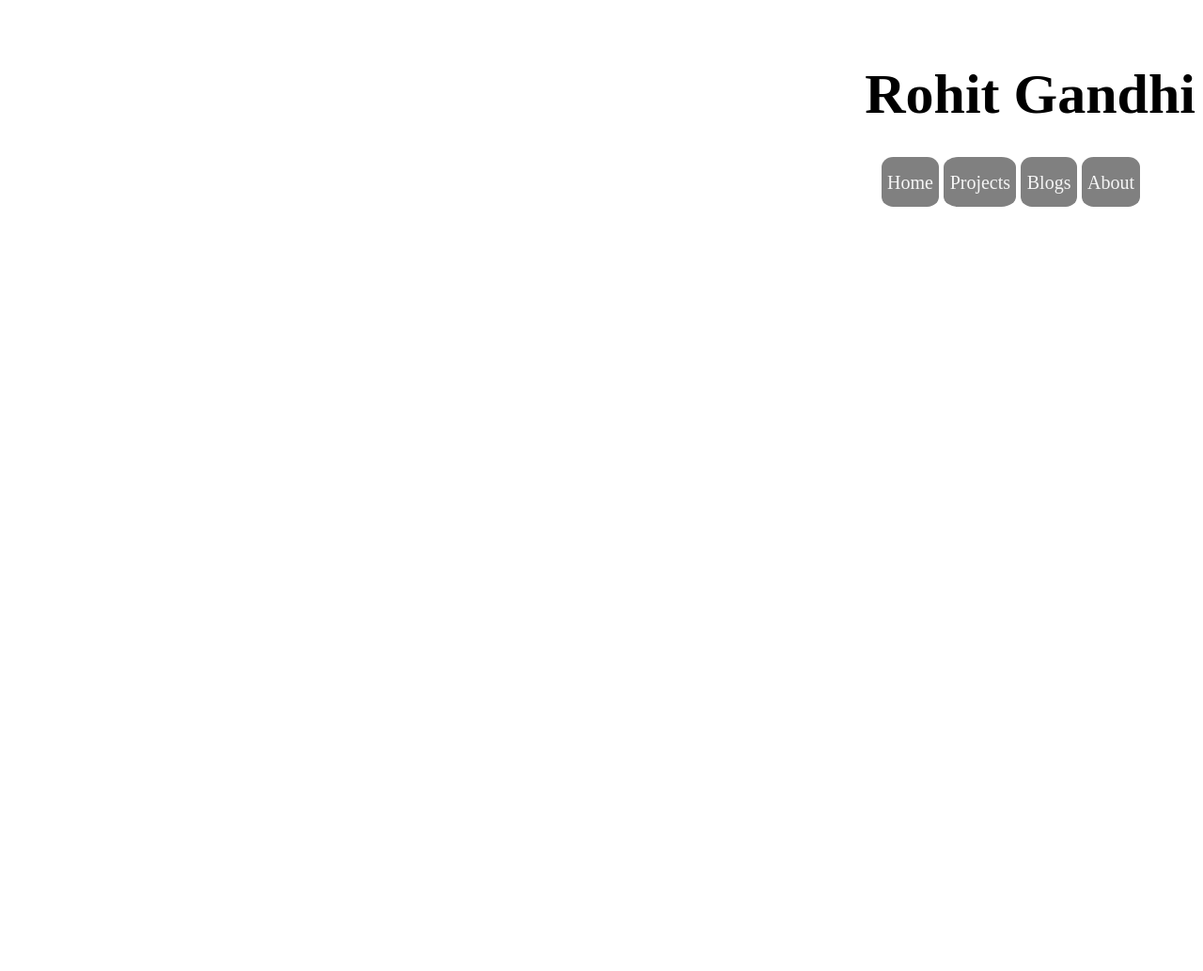
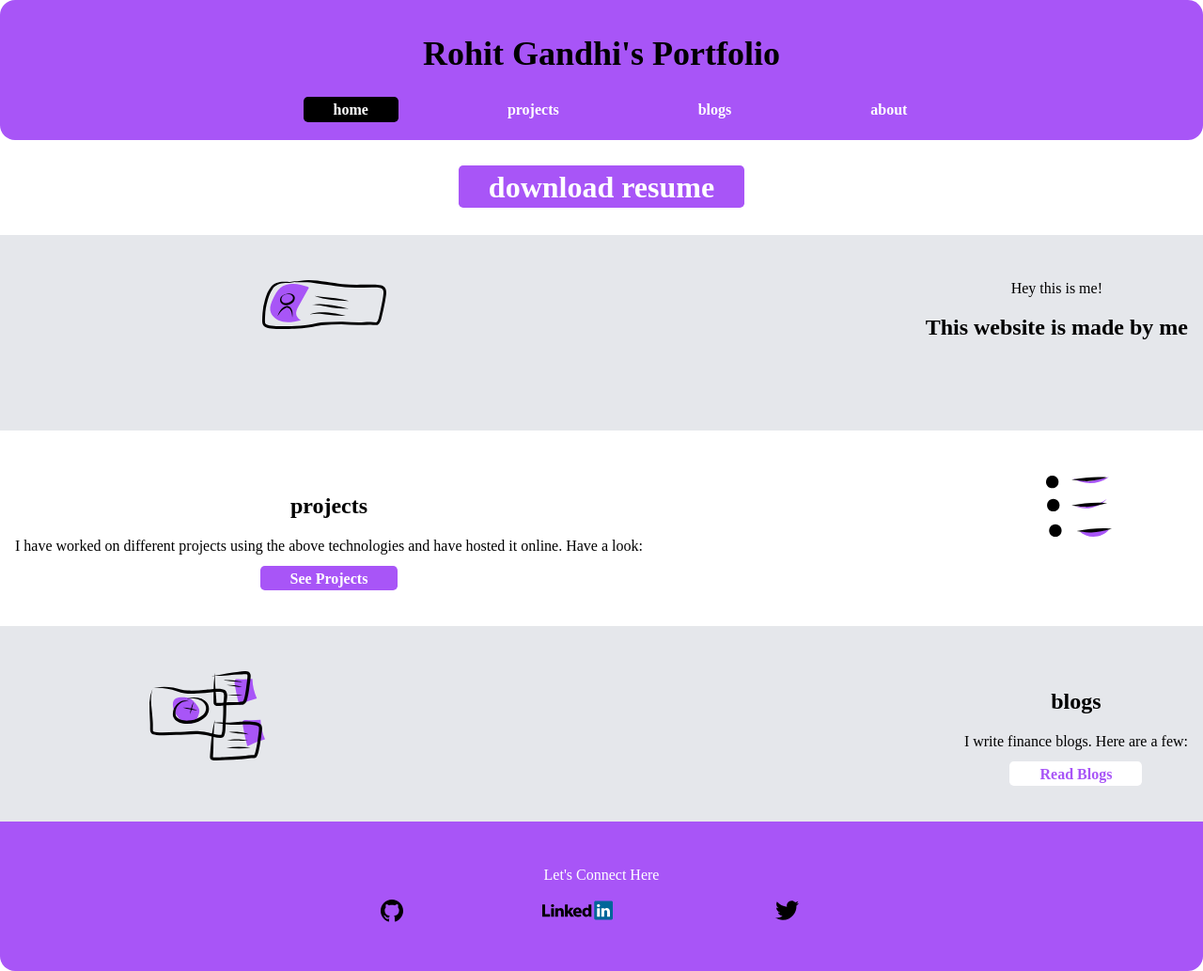
Before and after one commit to rohitrgandhi/Rohit-Gandhi-Portfolio, a plain HTML site: page index.html in a window 1280 px wide. Shown: the whole page at 94% size. Before the commit the page ends 800 px from the top, so only its background shows below. Drawn offline with Linux system fonts and the light colour scheme.

Commit message:
Basic Site Built

```diff
--- a/index.html
+++ b/index.html
@@ -8,21 +8,96 @@
     <link rel="stylesheet" href="/styles.css">
 </head>
 <body>
-<div>
-    <div class="profile-picture">
-        <img src="">
-    </div>
-    <div class="intro">
-        <h1>Rohit Gandhi</h1>
-        <div class="links">
-            <a href="" class="link-decor">Home</a>
-            <a href="" class="link-decor">Projects</a>
-            <a href="" class="link-decor">Blogs</a>
-            <a href="" class="link-decor">About</a>
+    <nav class="navigation container">
+        <div class="nav-brand">
+            <strong>
+            <h1>Rohit Gandhi's Portfolio</h1>
+            </strong>
         </div>
-    </div>
 
-</div>
+        <ul class="list-non-bullet nav-pills">
+
+            <li class="list-item-inline">
+                <a class="link link-active" href="/">
+                home</a>
+            </li>
+
+            <li class="list-item-inline">
+                <a class="link"  href="projects.html"> projects</a>
+            </li>
+
+            <li class="list-item-inline">
+                  <a class="link "  href="blogs.html">
+                blogs</a>
+            </li>
+
+            <li class="list-item-inline">
+                <a class="link "  href="about.html">
+              about</a>
+          </li>
+        </ul>
+    </nav>
+
+    <header class="hero">
+        <a href="Links/Resume-Rohit Gandhi.pdf" download="Resume-Rohit Gandhi" class="link link-primary">download resume</a>
+    </header>
+<!---About  --->
+    <section  class="section ow" >
+        <div class="container-left">
+            <img class="image" src="images/undraw_handcrafts_profile_info.svg">
+        </div>
+        <div class="container-right">
+            Hey this is me!
+            <h2>This website is made by me</h2>
+        </div>
+    </section>
+
+<!---Project  --->
+    <section class="section">
+        <div class="container-left">
+        <h2>projects </h2>
+            <p>I have worked on different projects using the above technologies and have hosted it online. Have a look:</p>
+            <a class="link link-primary" href="projects.html"><strong>See Projects</strong>
+            </a>
+        </div>
+        <div class="container-right">
+            <img class="image" src="images/undraw_handcrafts_options.svg" style="width:30%; height:30%;">
+        </div>
+    </section>
+
+<!---Blog  --->
+    <section  class="section ow" >
+        <div class="container-left">
+            <img class="image" src="images/undraw_handcrafts_add_files.svg" style="width:30%; height:30%;">
+        </div>
+        <div class="container-right">
+            <h2><strong>blogs</strong></h2>
+            <p>I write finance blogs. Here are a few:</p>
+            <a class="link link-secondary" href="blogs.html"><strong>Read Blogs</strong>
+            </a>
+        </div>
+
+    </section>
+
+<footer class="footer">
+<p>Let's Connect Here</p>
+<ul class="list-non-bullet">
+    <li class="list-item-inline" >
+
+        <a class="link" href="https://github.com/rohitrgandhi" target="_blank"><img src="images/git.svg" alt="github">
+        </a>
+    </img>
+    </li>
+    <li class="list-item-inline" >
+
+        <a class="link" href="https://www.linkedin.com/in/rohitgandhi0805/" target="_blank"><img src="images/linkedin.svg" alt="linkedin" height="25" width="75"></a>
+    </li>
+    <li class="list-item-inline" >
+
+        <a target="_blank" class="link" href="https://twitter.com/rohit_0805" target="_blank"><img src="images/twitter.svg" alt="twitter" height="25" width="75"></a>
+    </li>
+</ul>
+</footer>
 
 </body>
 </html>
--- a/styles.css
+++ b/styles.css
@@ -1,31 +1,178 @@
+:root{
+    --primary-color: #a855f7;
+}
+
+
+body {
+        font-family: Gilroy;
+        font-variant-ligatures:none;
+        margin: 0px;
+        overflow-x:auto;
+    }
+
+/** containers **/
+.container{
+    padding:3rem;
+}
+
+.container-center{
+    max-width: 900px;
+    margin: auto;
+}
+
+.container-projects{
+    max-width: 600px;
+    margin:auto;
+    text-align:center;
+}
+.container-blogs{
+    max-width: 900px;
+    margin:auto;
+    text-align: center;
+}
+
+.container-left{
+    margin: 1rem;
+    float: left;
+    text-align: center;
+}
+.container-right{
+    margin: 1rem;
+    float: right;
+    text-align: center;
+}
+/** Links **/
+.link
+{
+    text-decoration: none;
+    padding:.3rem 2rem;
+    color:white;
+    font-weight: bold;
+    border-radius: 1rem;
+    border-radius: .3rem;
+    margin: 2rem;
+}
+.link-primary
+{
+    color:white;
+    background-color:#a855f7;
+}
+.link-secondary
+{
+    color:#a855f7;
+    background-color: white;
+}
+.link-blog
+{
+    text-decoration: none;
+    color:black;
+    font-weight: bold;
+    text-align:right;
+}
+hr
+{
+    margin: 1.5rem 0rem;
+}
+.list-non-bullet
+{
+    list-style:none;
+}
+
+.list-item-inline
+{
+    display: inline;
+    padding: 0rem 0.5rem;
+}
+.link-active{
+    color:white;
+    background-color: black;
+}
+
+.mark
+{
+    font-size:1.5rem;
+    display:inline;
+    margin:1.5rem;
+}
+.mark-links{
+    font-size:1rem;
+    display:inline;
+    margin:1.5rem;
+    text-align:center;
+}
+
+/** navigation **/
+.navigation{
+    background-color:#a855f7;
+    padding: .4rem;
+    border-radius: 1rem;
+    text-align:center;
+}
+
+.navigation .nav-brand{
+    font-size:1.5rem;
+    color: black;
+}
 
 
 
-
-.profilepicture{
-    float: left;
+.navigation .link{
+    text-align:right;
+    color:white;
 }
 
-.intro{
-    font-size:30px;
-    float: right;
-
-}
-.links{
-    font-size:20px ;
-    padding-top : 2%;
-    padding-bottom: 2%;
-    padding-left: 5%;
-    padding-right: 5%;
+.navigation .link-active{
+    font-weight: bolder;
+    background-color: black;
 }
 
-.link-decor{
-    text-decoration: none;
-    color: whitesmoke;
-    background-color:grey;
-    padding-top: 5%;
-    padding-bottom: 5%;
-    padding-left: 2%;
-    padding-right: 2%;
-    border-radius: 20%;
+.navigation-projects{
+
+    padding: .5rem;
+    border-radius: .3rem;
 }
+
+
+/** Header **/
+
+.hero{
+    padding:2rem;
+    text-align:center;
+    font-size: 200%;
+}
+
+.image{
+    height: 20%; width: 20%;
+}
+/** section **/
+.section{
+    padding-top:2rem;
+    padding-bottom: 11rem;
+}
+
+ .ow{
+    background-color:#E5E7EB;
+    color:black;
+ }
+ .spacer
+ {
+    padding-block-end: 2rem;
+ }
+ .mark-color{
+    color:white;
+ }
+
+ /** footer **/
+.footer{
+    color:white;
+    text-align:center;
+    font-weight: 600px;
+    background-color: #a855f7;
+    padding:2rem;
+    border-bottom-left-radius: 1rem;
+    border-bottom-right-radius: 1rem;
+}
+
+.footer ul{
+    padding-inline-start: 0px;
+}
```
Also changed, not shown: images/git.svg (added), images/linkedin.svg (added), images/twitter.svg (added), images/undraw_connection_re_lcud (1).svg (added), images/undraw_handcrafts_add_files.svg (added), images/undraw_handcrafts_options.svg (added), images/undraw_handcrafts_profile_info.svg (added), images/undraw_handcrafts_welcome.svg (added), images/undraw_portfolio_update_re_jqnp.svg (added), 1 other file.
